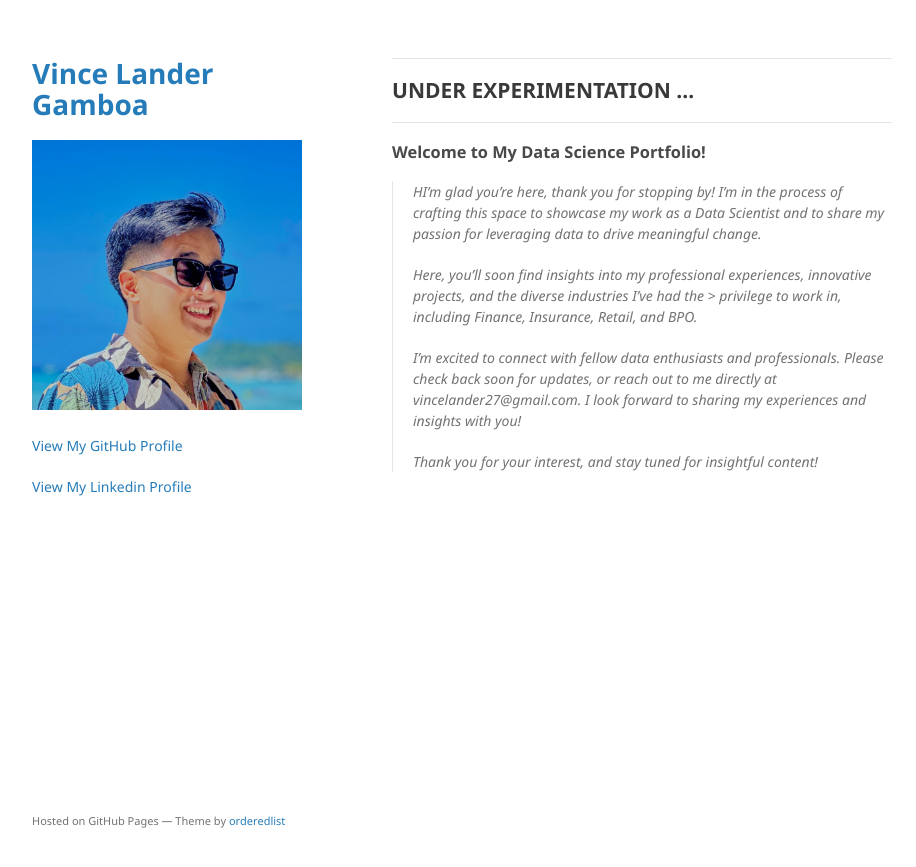
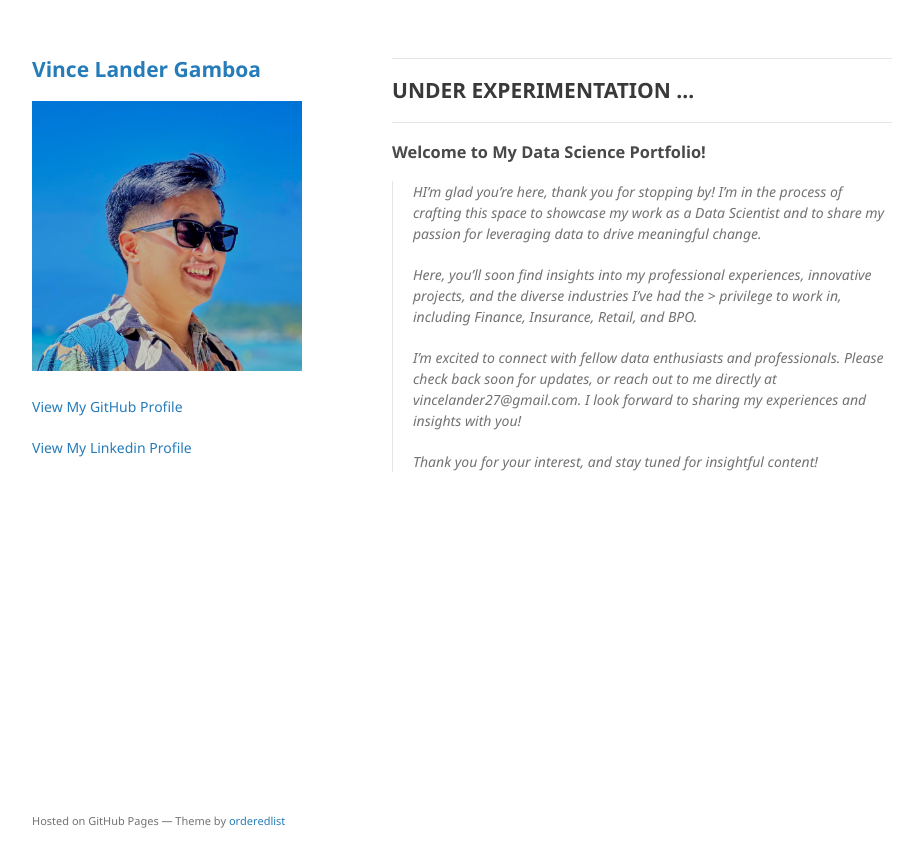
Before and after one commit to vincelander/vincelander.github.io, a Jekyll site: the page built from index.md, in a window 1280 px wide. Shown: the top 867 px of the page, without its empty margins (178-1094 px from the left). Built offline with Jekyll 4.4.1, drawn with Linux system fonts in a browser that asks for light colours; the repository's description, which GitHub fills in, is left out.

Commit message:
update view and details

```diff
--- a/_layouts/default.html
+++ b/_layouts/default.html
@@ -15,7 +15,7 @@
   <body>
     <div class="wrapper">
       <header>
-        <h1><a href="{{ "/" | absolute_url }}">{{ site.title | default: site.github.repository_name }}</a></h1>
+        <h2><a href="{{ "/" | absolute_url }}">{{ site.title | default: site.github.repository_name }}</a></h2>
 
         {% if site.logo %}
           <img src="{{site.logo | relative_url}}" alt="Logo" class="center" />
```
